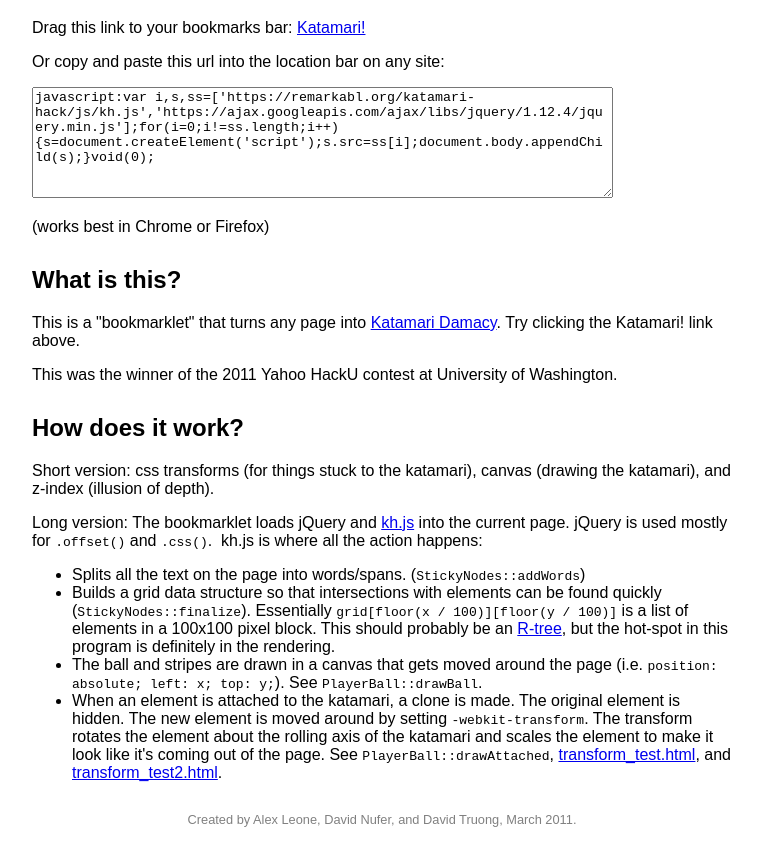
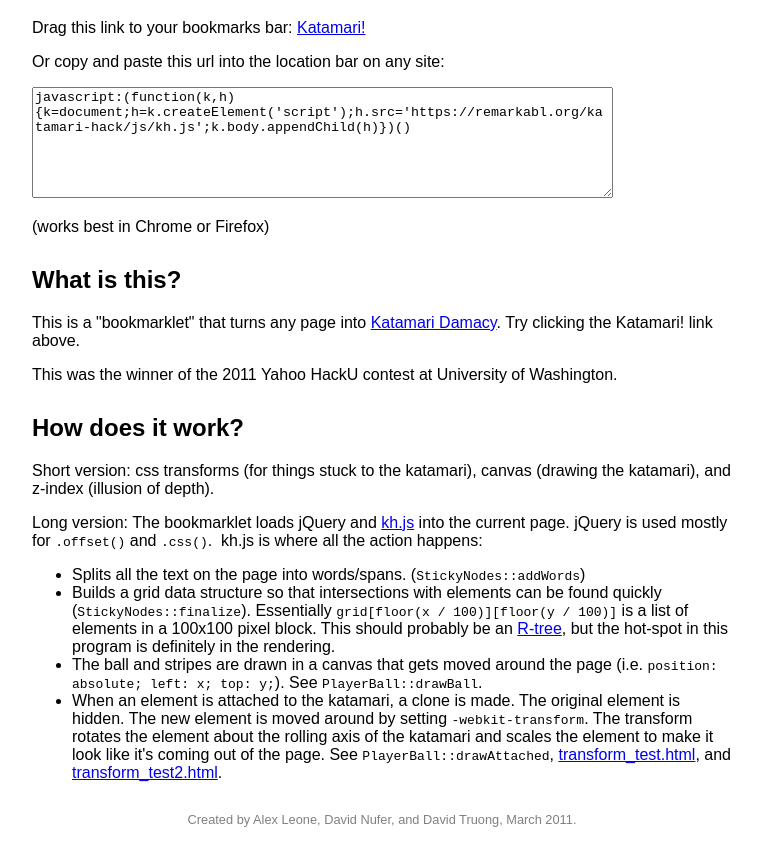
Before and after one commit to remarkablemark/katamari-hack, a plain HTML site: page index.html in a window 1280 px wide. Shown: the part 61-908 px from the top of the page, without its empty margins (258-1019 px from the left). Drawn offline with Linux system fonts and the light colour scheme; a script that the page names is missing.

Commit message:
feat: remove jQuery from script in index.html

```diff
--- a/index.html
+++ b/index.html
@@ -33,7 +33,7 @@
     <p>
       Drag this link to your bookmarks bar:
       <a
-        href="javascript:var%20i,s,ss=['https://remarkabl.org/katamari-hack/js/kh.js','https://ajax.googleapis.com/ajax/libs/jquery/1.12.4/jquery.min.js'];for(i=0;i!=ss.length;i++){s=document.createElement('script');s.src=ss[i];document.body.appendChild(s);}void(0);"
+        href="javascript:(function(k,h){k=document;h=k.createElement('script');h.src='https://remarkabl.org/katamari-hack/js/kh.js';k.body.appendChild(h)})()"
         title="Katamari!"
         >Katamari!</a
       >
@@ -41,7 +41,7 @@
     <p>Or copy and paste this url into the location bar on any site:</p>
     <p>
       <textarea rows="7" cols="70">
-javascript:var i,s,ss=['https://remarkabl.org/katamari-hack/js/kh.js','https://ajax.googleapis.com/ajax/libs/jquery/1.12.4/jquery.min.js'];for(i=0;i!=ss.length;i++){s=document.createElement('script');s.src=ss[i];document.body.appendChild(s);}void(0);</textarea
+javascript:(function(k,h){k=document;h=k.createElement('script');h.src='https://remarkabl.org/katamari-hack/js/kh.js';k.body.appendChild(h)})()</textarea
       >
     </p>
     <p>(works best in Chrome or Firefox)</p>
```
Also changed, not shown: js/kh.js (+1 -1 lines).
